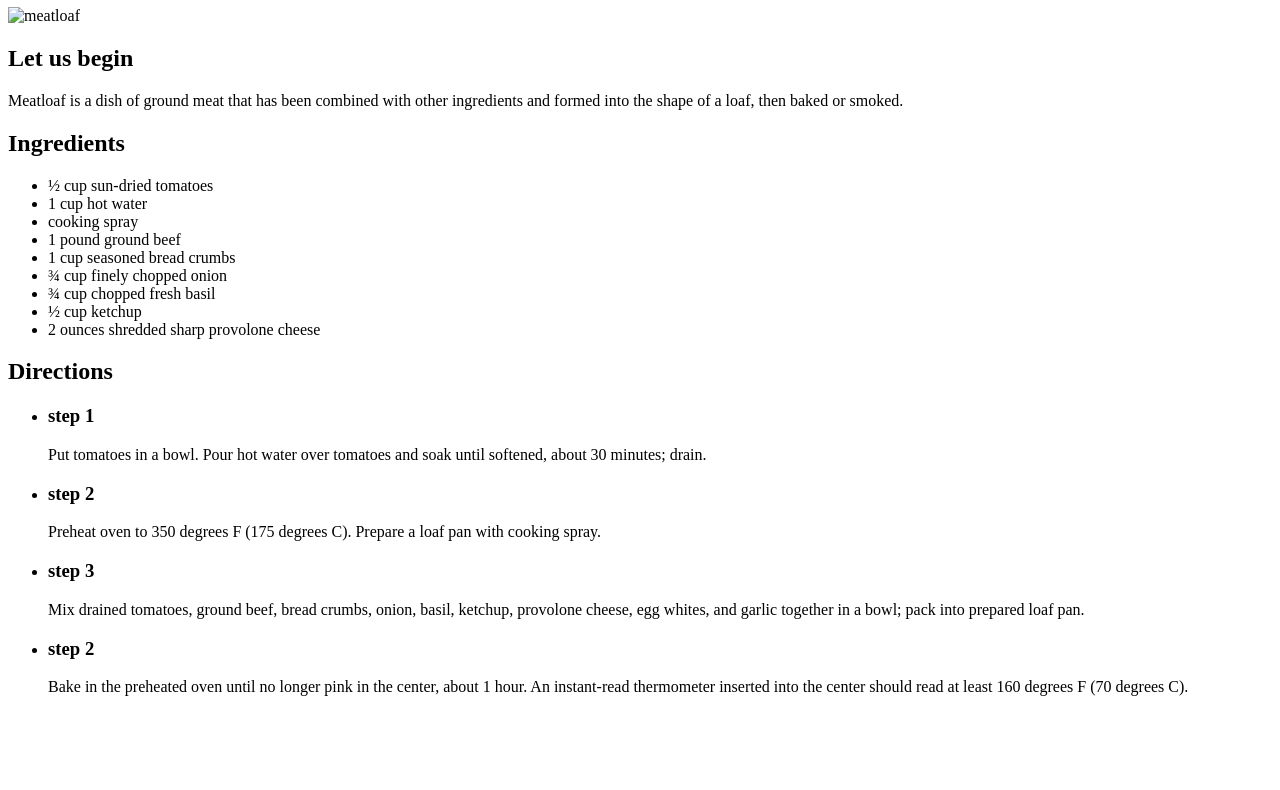
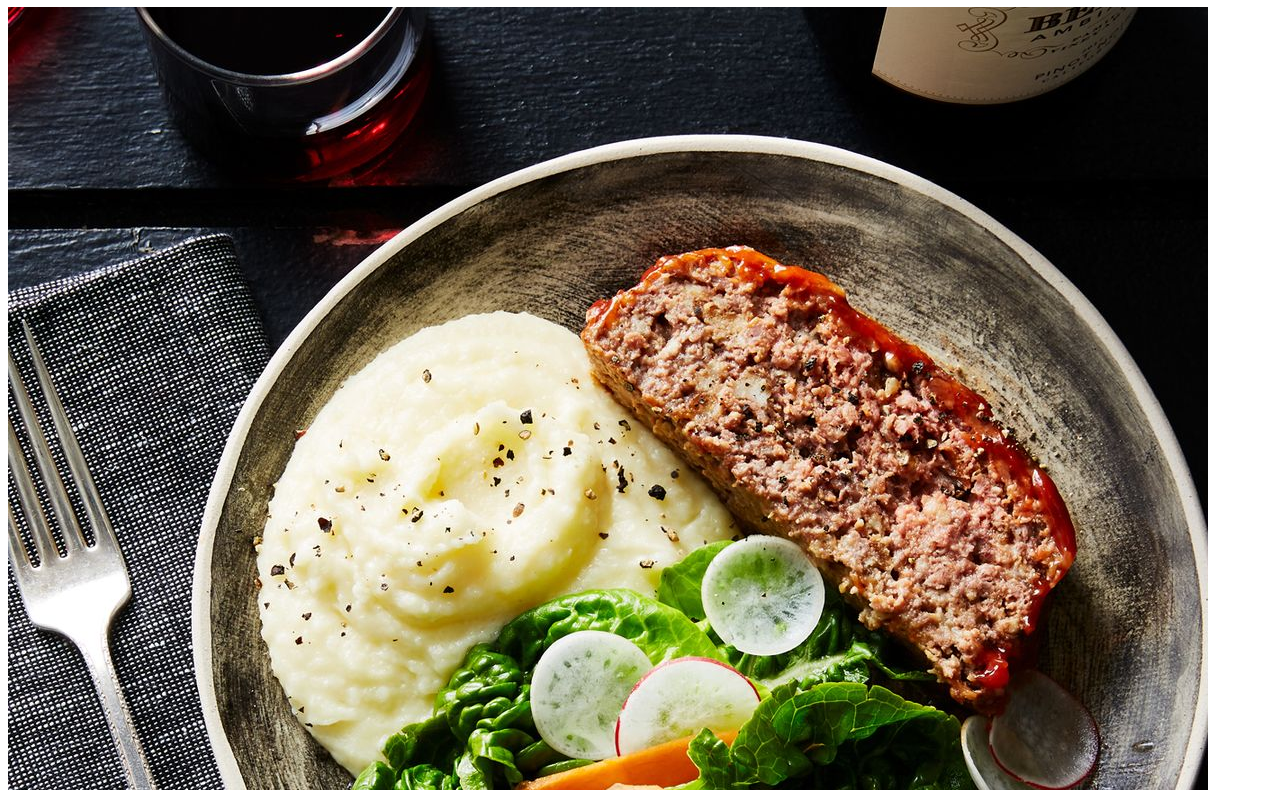
Before and after one commit to daynoh/odin-recipers, a plain HTML site: page recipes/meatloaf.html in a window 1280 px wide. Shown: the part 73-863 px from the top of the page. Before the commit the page ends 800 px from the top, so only its background shows below. Drawn offline with Linux system fonts and the light colour scheme.

Commit message:
Delete images replace with img

```diff
--- a/recipes/meatloaf.html
+++ b/recipes/meatloaf.html
@@ -8,7 +8,7 @@
 </head>
 <body>
     <h1>Meatloaf Recipe</h1>
-    <img src="meatloaf.jpg" alt="meatloaf">
+    <img src="../img/meatloaf.jpg" alt="meatloaf">
     <h2>Let us begin</h2>
 
     <p>Meatloaf is a dish of ground meat that has been combined with other ingredients and formed into the shape of a loaf, then baked or smoked.</p>
```
Also changed, not shown: images/7088942.jpg (deleted), images/meatloaf.jpg (deleted), 1 other file.
